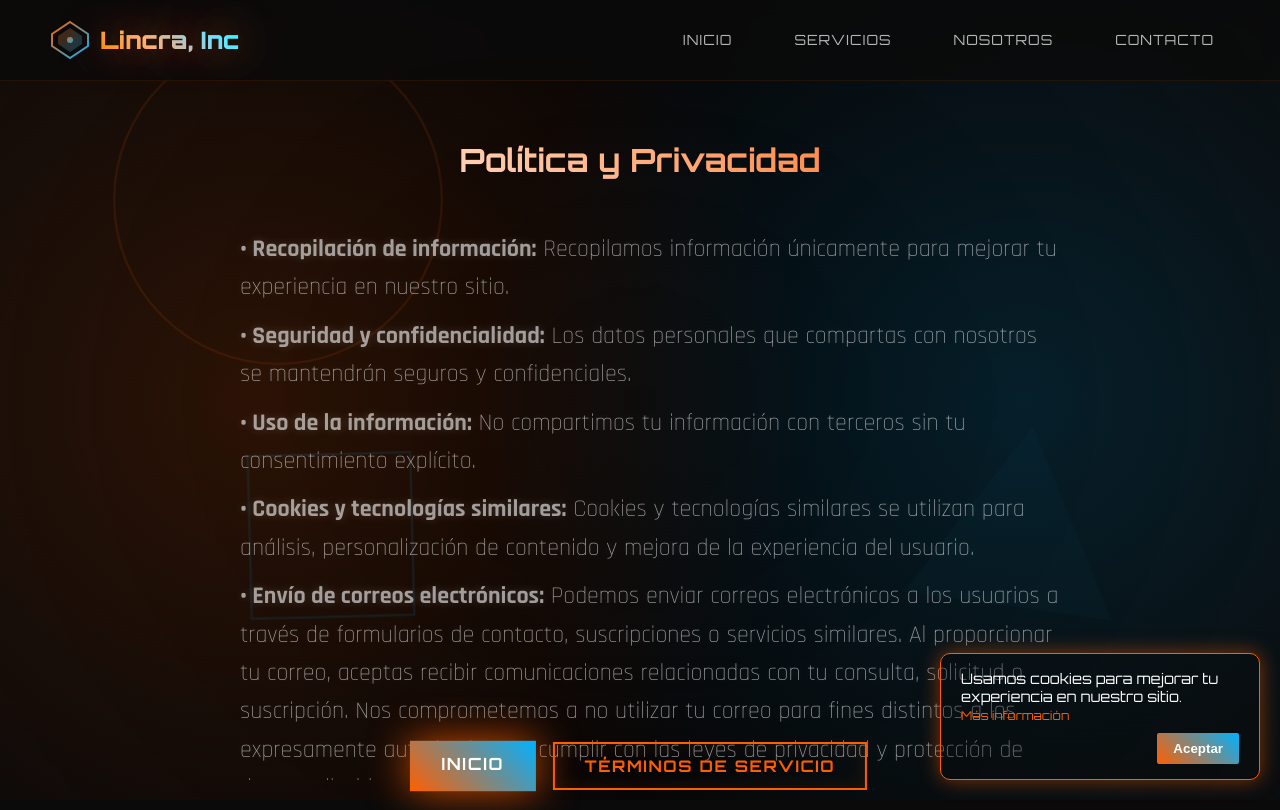
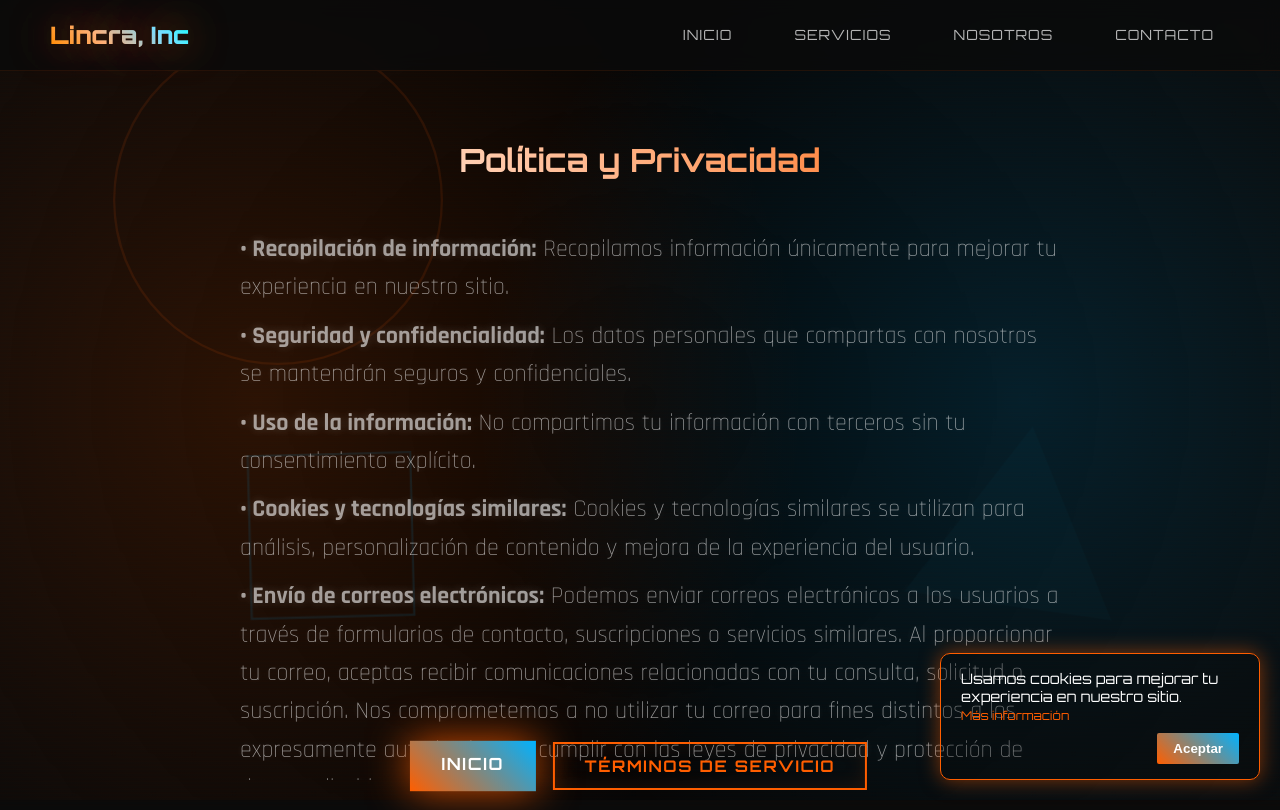
Before and after one commit to lincra-inc/lincra-inc.github.io, a plain HTML site: page privacy.html in a window 1280 px wide. Shown: the top 810 px of the page. Drawn offline with Linux system fonts and the light colour scheme.

Commit message:
minnor details

```diff
--- a/privacy.html
+++ b/privacy.html
@@ -34,18 +34,7 @@ https://templatemo.com/tm-596-electric-xtra
     <!-- Navigation -->
     <nav id="navbar">
         <div class="nav-container">
-            <a href="#home" class="logo-link">
-                <svg class="logo-svg" viewBox="0 0 40 40" xmlns="http://www.w3.org/2000/svg">
-                    <defs>
-                        <linearGradient id="logoGradient" x1="0%" y1="0%" x2="100%" y2="100%">
-                            <stop offset="0%" style="stop-color:#FF5E00;stop-opacity:1" />
-                            <stop offset="100%" style="stop-color:#00B2FF;stop-opacity:1" />
-                        </linearGradient>
-                    </defs>
-                    <polygon points="20,2 38,14 38,26 20,38 2,26 2,14" fill="none" stroke="url(#logoGradient)" stroke-width="2"/>
-                    <polygon points="20,8 32,16 32,24 20,32 8,24 8,16" fill="url(#logoGradient)" opacity="0.3"/>
-                    <circle cx="20" cy="20" r="3" fill="url(#logoGradient)"/>
-                </svg>
+            <a href="index.html" class="logo-link">
                 <span class="logo-text">Lincra, Inc</span>
             </a>
             <ul class="nav-links" id="navLinks">
```
Also changed, not shown: index.html (+2 -2 lines), terms.html (+1 -12 lines).
